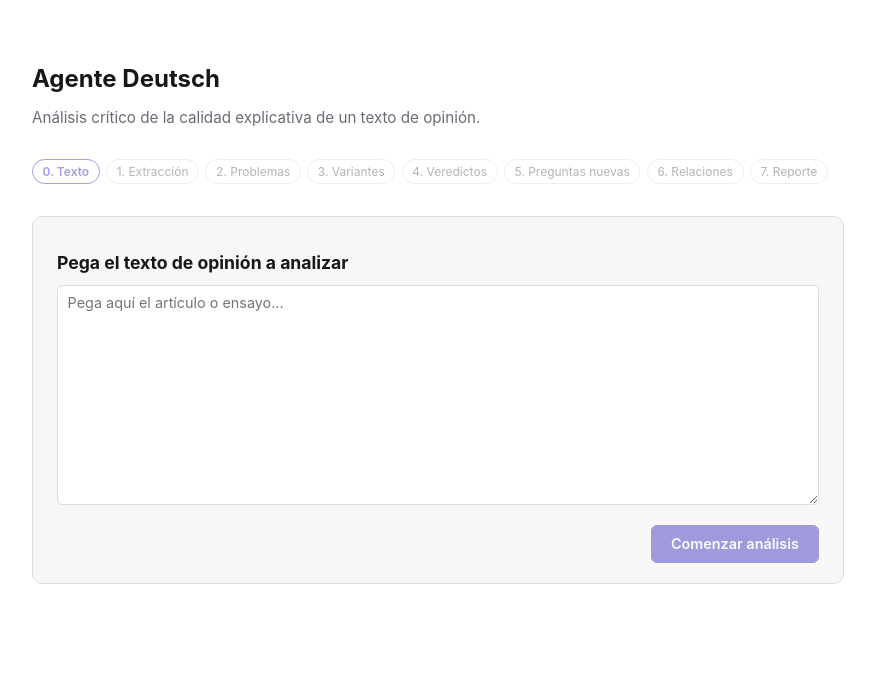
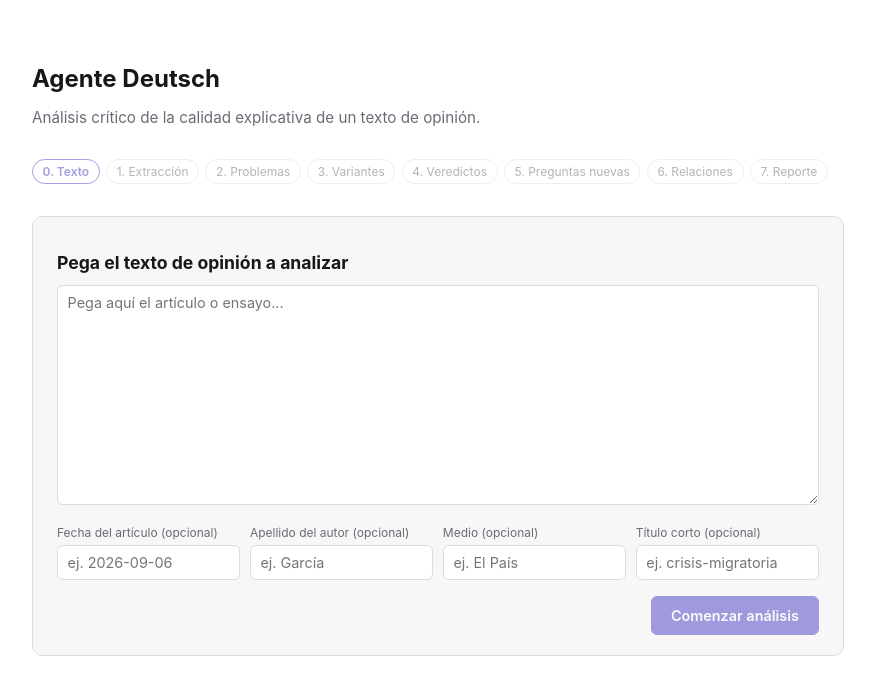
Before and after one commit to umbusk1/agent_deutsch, a Next.js app: page / in a window 1280 px wide. Shown: the top 694 px of the page, without its empty margins (202-1077 px from the left). Built offline with nearby package versions, Linux system fonts and the light colour scheme.

Commit message:
Agregar metadata opcional (fecha, autor, medio, titulo) al nombre y encabezado de los archivos descargados

```diff
--- a/src/app/globals.css
+++ b/src/app/globals.css
@@ -152,7 +152,7 @@ a {
   margin-bottom: 0.4rem;
 }
 
-textarea, select {
+textarea, select, input[type="text"] {
   width: 100%;
   background: var(--background);
   color: var(--foreground);
--- a/src/app/page.tsx
+++ b/src/app/page.tsx
@@ -23,6 +23,11 @@ const STEP_LABELS = [
   "Reporte",
 ];
 
+const ACCENT_MAP: Record<string, string> = {
+  á: "a", é: "e", í: "i", ó: "o", ú: "u", ü: "u", ñ: "n",
+  Á: "a", É: "e", Í: "i", Ó: "o", Ú: "u", Ü: "u", Ñ: "n",
+};
+
 function download(filename: string, content: string) {
   const blob = new Blob([content], { type: "text/plain;charset=utf-8" });
   const url = URL.createObjectURL(blob);
@@ -39,6 +44,11 @@ export default function Home() {
   const [texto, setTexto] = useState("");
   const [loading, setLoading] = useState(false);
   const [error, setError] = useState<string | null>(null);
+
+  const [metaFecha, setMetaFecha] = useState("");
+  const [metaAutor, setMetaAutor] = useState("");
+  const [metaMedio, setMetaMedio] = useState("");
+  const [metaTitulo, setMetaTitulo] = useState("");
 
   const [explicaciones, setExplicaciones] = useState<Explicacion[]>([]);
   const [descartadas, setDescartadas] = useState<Descartada[]>([]);
@@ -255,6 +265,32 @@ export default function Home() {
     }
   }
 
+  function slugify(value: string): string {
+    return value
+      .split("")
+      .map((ch) => ACCENT_MAP[ch] ?? ch)
+      .join("")
+      .toLowerCase()
+      .trim()
+      .replace(/[^a-z0-9]+/g, "-")
+      .replace(/^-+|-+$/g, "")
+      .slice(0, 40);
+  }
+
+  function buildFilenameBase(): string {
+    const parts = [metaFecha, metaAutor, metaMedio, metaTitulo].map(slugify).filter(Boolean);
+    return parts.length > 0 ? parts.join("-") : "analisis";
+  }
+
+  function buildMetaHeader(): string {
+    const lines: string[] = [];
+    if (metaFecha.trim()) lines.push(`Fecha: ${metaFecha.trim()}`);
+    if (metaAutor.trim()) lines.push(`Autor: ${metaAutor.trim()}`);
+    if (metaMedio.trim()) lines.push(`Medio: ${metaMedio.trim()}`);
+    if (metaTitulo.trim()) lines.push(`Título: ${metaTitulo.trim()}`);
+    return lines.length > 0 ? lines.join("\n") + "\n\n---\n\n" : "";
+  }
+
   function buildTripletas(): string {
     const lines: string[] = ["# Glosario", ""];
     for (const e of explicaciones) lines.push(`${e.id}: ${e.resumen}`);
@@ -328,6 +364,59 @@ export default function Home() {
             onChange={(e) => setTexto(e.target.value)}
             placeholder="Pega aquí el artículo o ensayo..."
           />
+          <div
+            style={{
+              display: "grid",
+              gridTemplateColumns: "repeat(auto-fit, minmax(160px, 1fr))",
+              gap: "0.6rem",
+              marginTop: "1rem",
+            }}
+          >
+            <div>
+              <div className="item-label">
+                <span>Fecha del artículo (opcional)</span>
+              </div>
+              <input
+                type="text"
+                value={metaFecha}
+                onChange={(e) => setMetaFecha(e.target.value)}
+                placeholder="ej. 2026-09-06"
+              />
+            </div>
+            <div>
+              <div className="item-label">
+                <span>Apellido del autor (opcional)</span>
+              </div>
+              <input
+                type="text"
+                value={metaAutor}
+                onChange={(e) => setMetaAutor(e.target.value)}
+                placeholder="ej. García"
+              />
+            </div>
+            <div>
+              <div className="item-label">
+                <span>Medio (opcional)</span>
+              </div>
+              <input
+                type="text"
+                value={metaMedio}
+                onChange={(e) => setMetaMedio(e.target.value)}
+                placeholder="ej. El País"
+              />
+            </div>
+            <div>
+              <div className="item-label">
+                <span>Título corto (opcional)</span>
+              </div>
+              <input
+                type="text"
+                value={metaTitulo}
+                onChange={(e) => setMetaTitulo(e.target.value)}
+                placeholder="ej. crisis-migratoria"
+              />
+            </div>
+          </div>
           <div className="actions">
             <button className="primary" disabled={loading || !texto.trim()} onClick={runStep1}>
               {loading ? "Extrayendo..." : "Comenzar análisis"}
@@ -638,10 +727,15 @@ export default function Home() {
           <div className="report-preview">{reporte}</div>
           <div className="actions">
             <button onClick={() => window.location.reload()}>Analizar otro texto</button>
-            <button onClick={() => download("tripletas.txt", buildTripletas())}>
+            <button
+              onClick={() => download(`tripletas-${buildFilenameBase()}.txt`, buildMetaHeader() + buildTripletas())}
+            >
               Descargar tripletas.txt
             </button>
-            <button className="primary" onClick={() => download("reporte.md", reporte)}>
+            <button
+              className="primary"
+              onClick={() => download(`reporte-${buildFilenameBase()}.md`, buildMetaHeader() + reporte)}
+            >
               Descargar reporte.md
             </button>
           </div>
```
